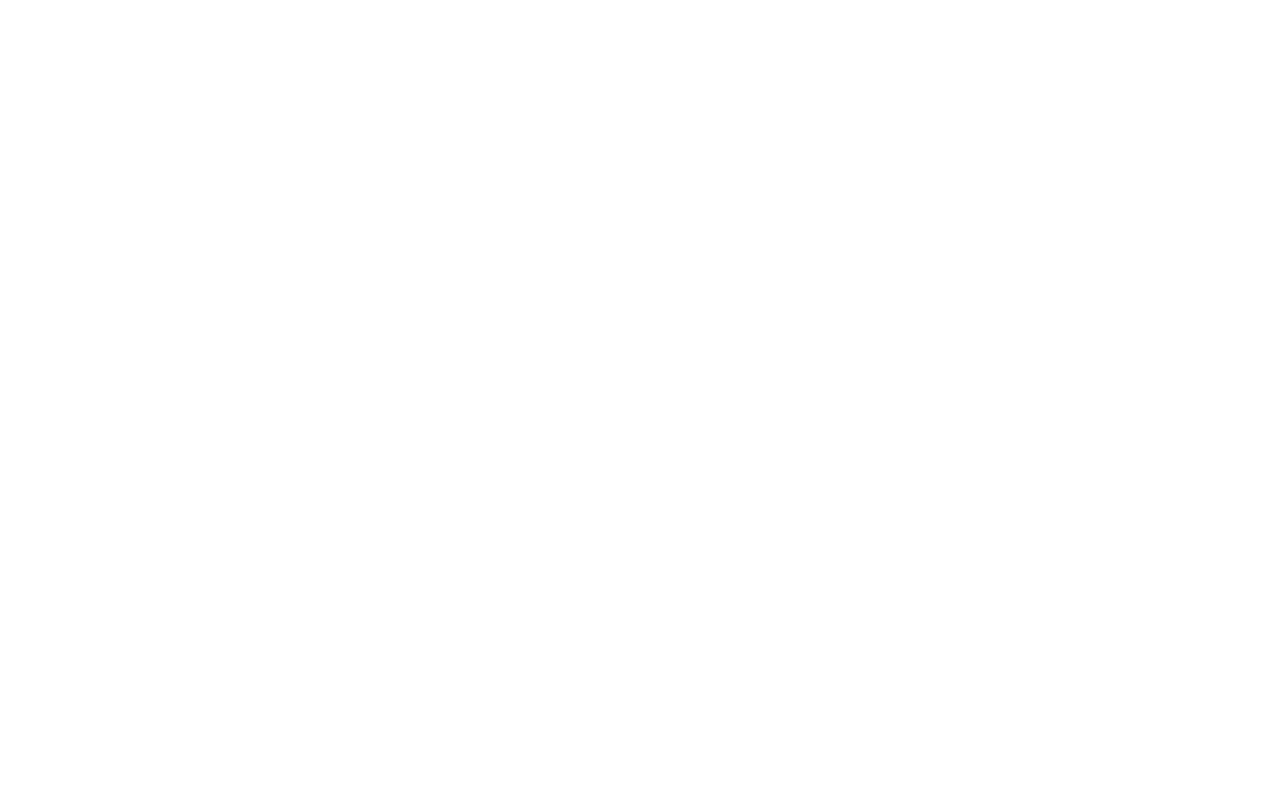
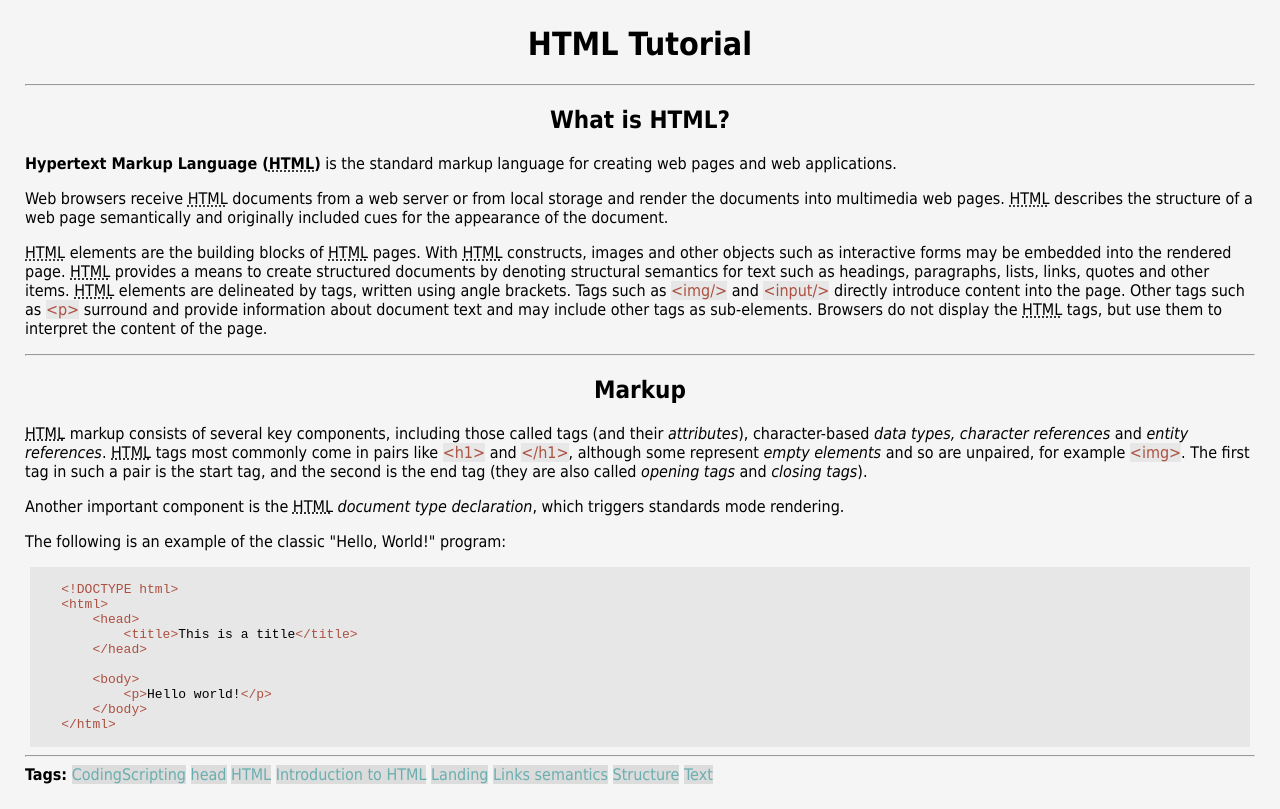
Before and after one commit to W1sCont/HTMLCSStasks, a plain HTML site: page task3.html in a window 1280 px wide. Drawn offline with Linux system fonts and the light colour scheme.

Commit message:
Complete task3

```diff
--- a/task3.html
+++ b/task3.html
@@ -5,10 +5,98 @@
     <meta charset="UTF-8">
     <meta name="viewport" content="width=device-width, initial-scale=1.0">
     <title>Document</title>
+    <style>
+        body {
+            background-color: #f5f5f5;
+            margin: 25px;
+            font-family: Tahoma;
+        }
+
+        hr {
+            color: #b0b0b0;
+        }
+    </style>
 </head>
 
 <body>
+    <h1 style="text-align: center;">HTML Tutorial</h1>
+    <hr>
+    <h2 style="text-align: center;">What is HTML?</h2>
+    <span><b>Hypertext Markup Language (<abbr title="Hypertext Markup Language">HTML</abbr>)</b> is the standard markup
+        language for creating web pages and web applications.</span>
+    <p> Web browsers receive <abbr title="Hypertext Markup Language">HTML</abbr> documents from a web server or from
+        local storage and render the documents
+        into multimedia web pages. <abbr title="Hypertext Markup Language">HTML</abbr> describes the structure of a web
+        page semantically and originally included cues for the appearance of the document.</p>
 
+    <p><abbr title="Hypertext Markup Language">HTML</abbr> elements are the building blocks of <abbr
+            title="Hypertext Markup Language">HTML</abbr> pages. With <abbr
+            title="Hypertext Markup Language">HTML</abbr> constructs, images and other objects such as
+        interactive forms may be embedded into the rendered page. <abbr title="Hypertext Markup Language">HTML</abbr>
+        provides a means to create structured documents
+        by denoting structural semantics for text such as headings, paragraphs, lists, links, quotes and other items.
+        <abbr title="Hypertext Markup Language">HTML</abbr> elements are delineated by tags, written using angle
+        brackets. Tags such as <span style="background-color: #e7e7e7; color:#ac5040">&ltimg/&gt</span> and <span
+            style="background-color: #e7e7e7; color:#ac5040">&ltinput/&gt</span> directly
+        introduce content into the page. Other tags such as
+        <span style="background-color: #e7e7e7; color:#ac5040">&ltp&gt</span> surround and provide information about
+        document text and
+        may include other tags as sub-elements.
+        Browsers do not
+        display the <abbr title="Hypertext Markup Language">HTML</abbr> tags, but use them to interpret the content of
+        the page.
+    </p>
+    <hr>
+    <h2 style="text-align: center;">Markup</h2>
+    <p><abbr title="Hypertext Markup Language">HTML</abbr> markup consists of several key components, including those
+        called tags (and their <dfn>attributes</dfn>),
+        character-based <dfn>data types,
+            character references</dfn> and <dfn>entity references</dfn>. <abbr
+            title="Hypertext Markup Language">HTML</abbr> tags most
+        commonly come in pairs like
+        <span style="background-color: #e7e7e7; color:#ac5040">&lth1&gt</span> and <span
+            style="background-color: #e7e7e7; color:#ac5040">&lt/h1&gt</span>, although some represent <dfn>empty
+            elements</dfn> and so are unpaired, for example <span
+            style="background-color: #e7e7e7; color:#ac5040">&ltimg&gt</span>.
+        The first tag in such a pair is the start tag, and
+        the
+        second is
+        the end tag (they are
+        also called <dfn>opening tags</dfn> and <dfn>closing tags</dfn>).
+    </p>
+
+    <p></p>Another important component is the <abbr title="Hypertext Markup Language">HTML</abbr> <dfn>document type
+        declaration</dfn>, which triggers standards mode rendering.</p>
+
+    <p>The following is an example of the classic "Hello, World!" program:</p>
+
+
+
+    <pre style="background-color: #e7e7e7; color:#ac5040; margin: 5px; ">
+
+    <code>&lt!DOCTYPE html&gt
+    &lthtml&gt
+        &lthead&gt
+            &lttitle&gt<span style="color: black;">This is a title</span>&lt/title&gt
+        &lt/head&gt
+
+        &ltbody&gt
+            &ltp&gt<span style="color: black;">Hello world!</span>&lt/p&gt
+        &lt/body&gt
+    &lt/html&gt</code>
+
+</pre>
+    <hr>
+
+    <span><b>Tags:</b>
+        <span style="color: #6baeaf; background-color: #dcdcdc;">CodingScripting</span>
+        <span style="color: #6baeaf; background-color: #dcdcdc;">head</span>
+        <span style="color: #6baeaf; background-color: #dcdcdc;">HTML</span>
+        <span style="color: #6baeaf; background-color: #dcdcdc;">Introduction to HTML</span>
+        <span style="color: #6baeaf; background-color: #dcdcdc;">Landing</span>
+        <span style="color: #6baeaf; background-color: #dcdcdc;">Links semantics</span>
+        <span style="color: #6baeaf; background-color: #dcdcdc;">Structure</span>
+        <span style="color: #6baeaf; background-color: #dcdcdc;">Text</span>
 </body>
 
 </html>
```
